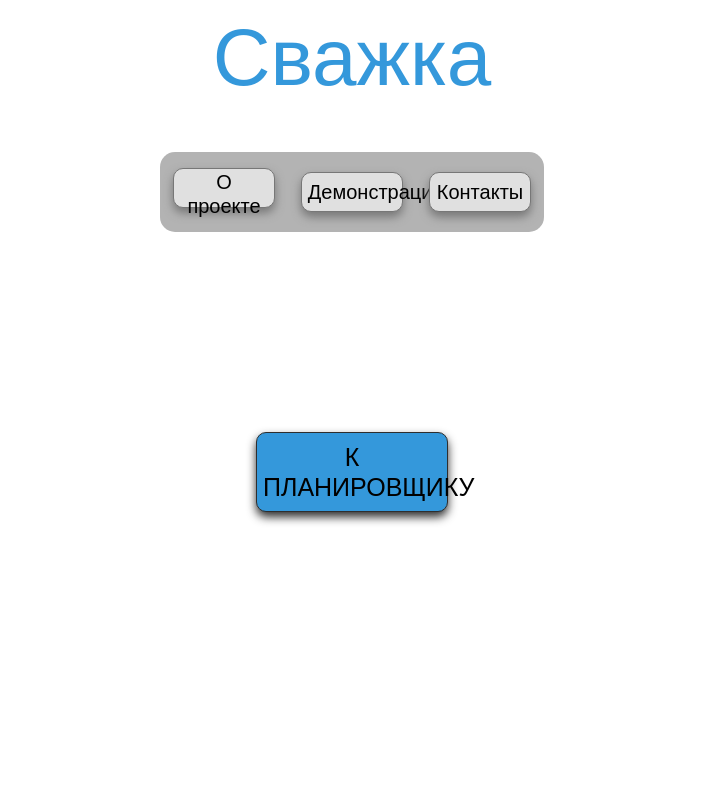
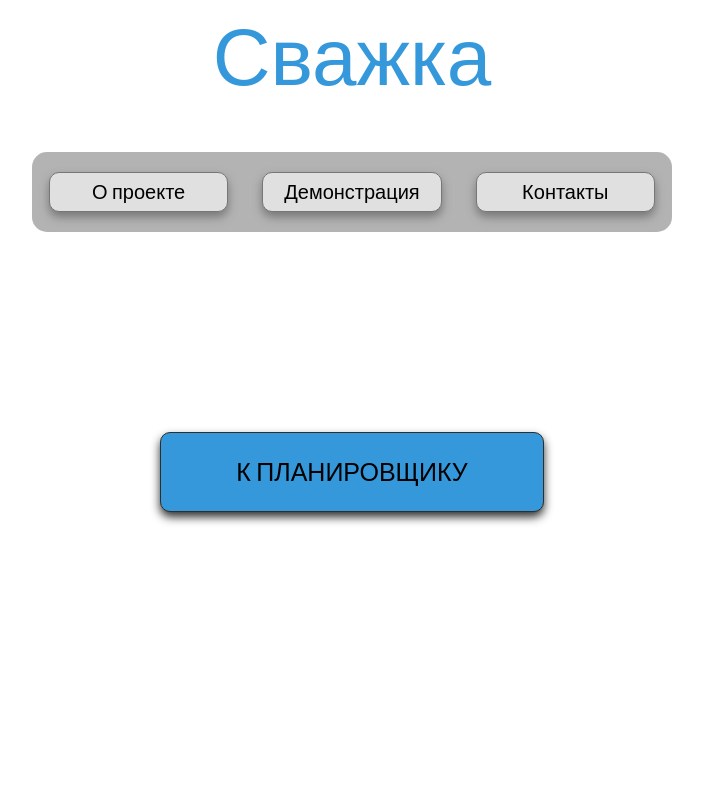
Before and after one commit to solution5007/swag16.github.io, a plain HTML site: page index.html in a window 1280 px wide. Shown: the top 800 px of the page, without its empty margins (288-991 px from the left). Drawn offline with nearby package versions, Linux system fonts and the light colour scheme; a web font is replaced by a local one.

Commit message:
Update start.css

```diff
--- a/start.css
+++ b/start.css
@@ -32,7 +32,7 @@ header {
 }
 
 .navi {
-    width: 30vw;
+    width: 50vw;
     height: 10vh;
     background-color: #b3b3b3;
     border-radius: 15px;
@@ -44,7 +44,7 @@ header {
 
 
 .navi_tool {
-    width: 8vw;
+    width: 14vw;
     height: 5vh;
     font-size: 20px;
     font-family: "Poiret One", sans-serif, monospace;
@@ -68,7 +68,7 @@ header {
 }
 
 .main_button {
-    width: 15vw;
+    width: 30vw;
     height: 10vh;
     font-size: 25px;
     font-family: "Poiret One", sans-serif, monospace;
```
